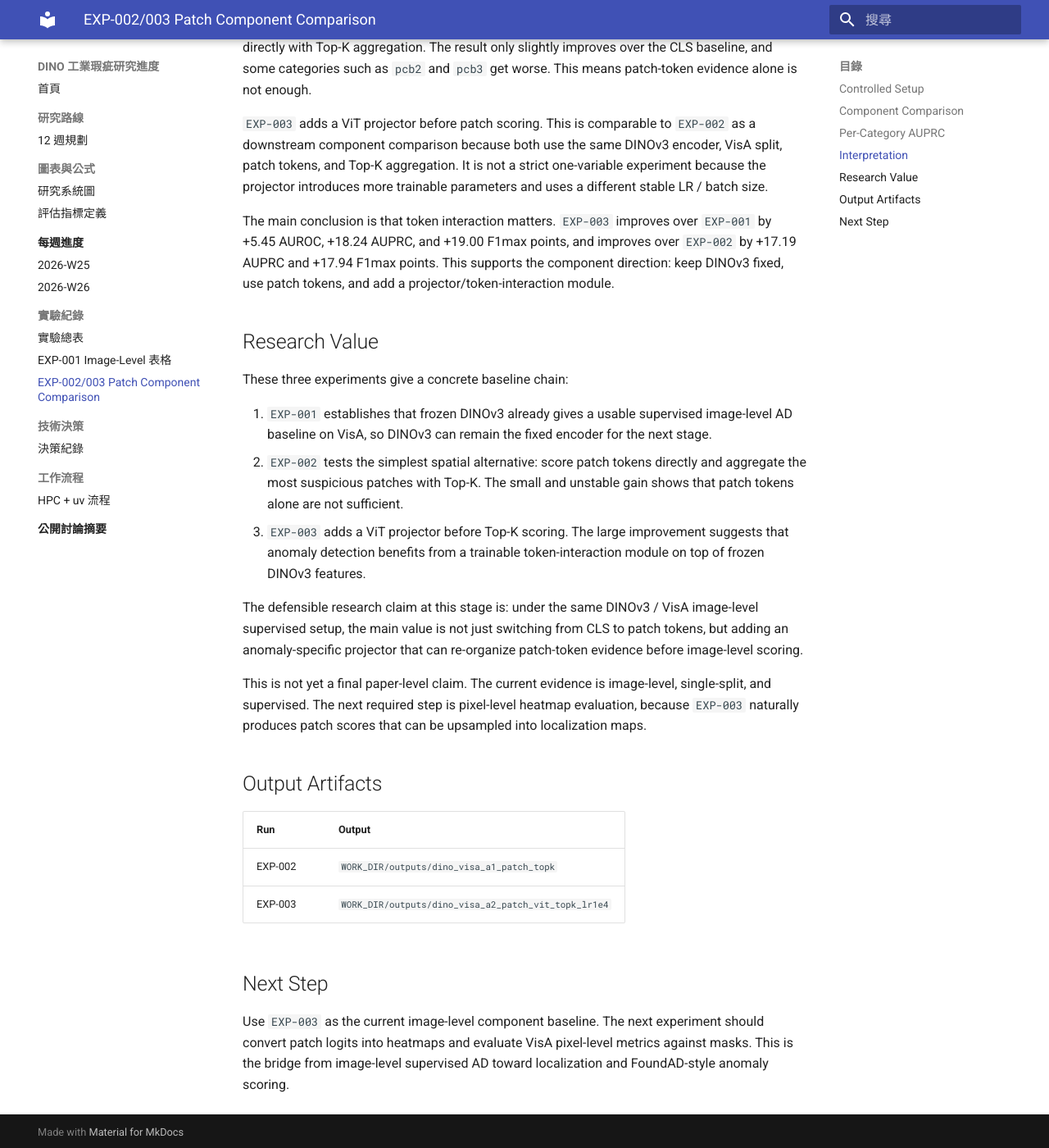
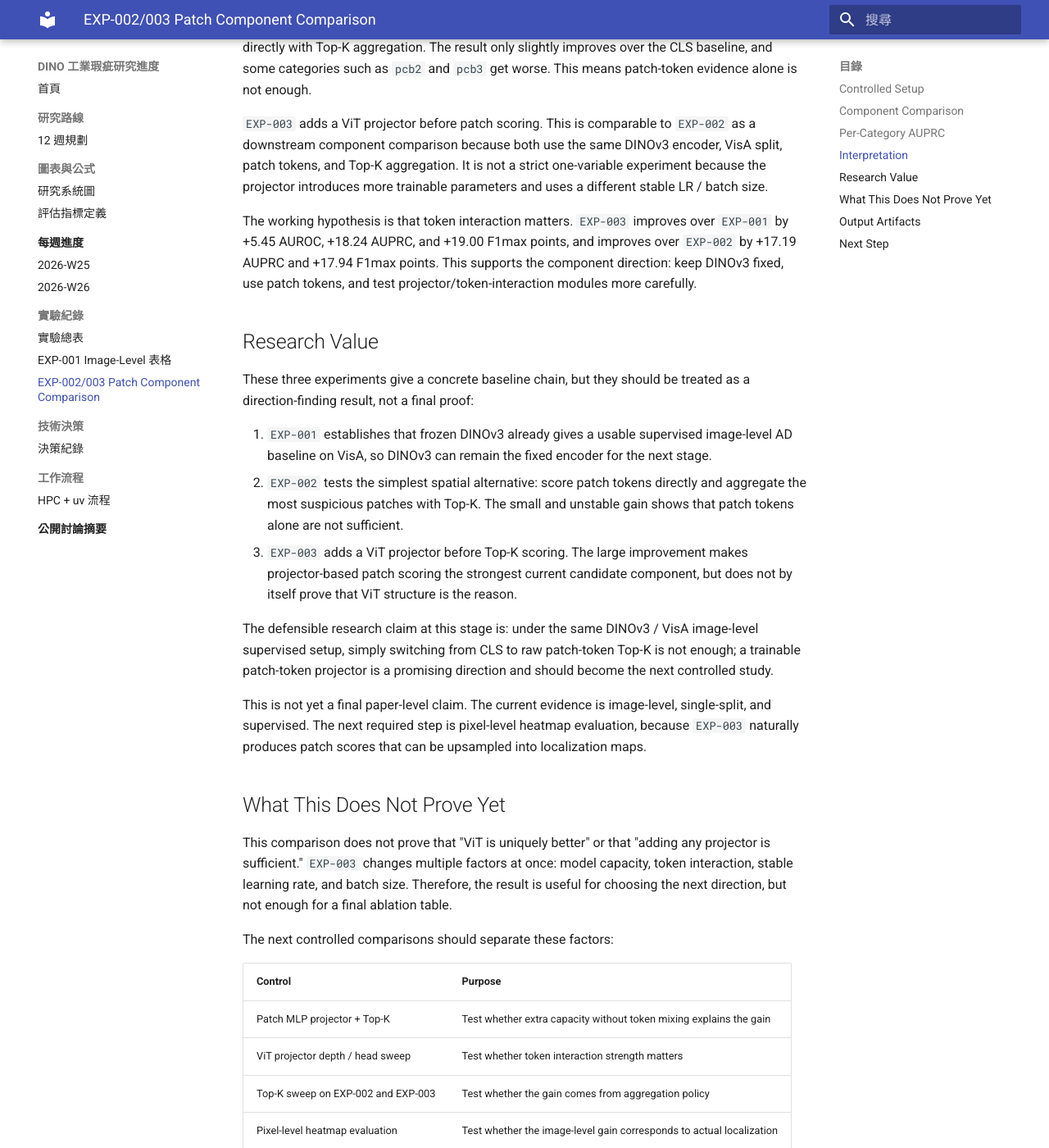
Before and after one commit to LeoGithub1119/foundation-ad-model, an MkDocs documentation site: the page built from docs/experiments/exp-002-003-patch-component-ablation.md, in a window 1280 px wide and 1400 px high, scrolled down 1952 px. Shown: the whole window at 82% size. Built offline with MkDocs 1.6.1 and Material for MkDocs 9.7.7, drawn with Linux system fonts in a browser that asks for light colours; some of the changed text lies outside the part shown.

Commit message:
Tighten projector comparison claim

```diff
--- a/docs/experiments/exp-002-003-patch-component-ablation.md
+++ b/docs/experiments/exp-002-003-patch-component-ablation.md
@@ -46,19 +46,32 @@
 
 `EXP-003` adds a ViT projector before patch scoring. This is comparable to `EXP-002` as a downstream component comparison because both use the same DINOv3 encoder, VisA split, patch tokens, and Top-K aggregation. It is not a strict one-variable experiment because the projector introduces more trainable parameters and uses a different stable LR / batch size.
 
-The main conclusion is that token interaction matters. `EXP-003` improves over `EXP-001` by +5.45 AUROC, +18.24 AUPRC, and +19.00 F1max points, and improves over `EXP-002` by +17.19 AUPRC and +17.94 F1max points. This supports the component direction: keep DINOv3 fixed, use patch tokens, and add a projector/token-interaction module.
+The working hypothesis is that token interaction matters. `EXP-003` improves over `EXP-001` by +5.45 AUROC, +18.24 AUPRC, and +19.00 F1max points, and improves over `EXP-002` by +17.19 AUPRC and +17.94 F1max points. This supports the component direction: keep DINOv3 fixed, use patch tokens, and test projector/token-interaction modules more carefully.
 
 ## Research Value
 
-These three experiments give a concrete baseline chain:
+These three experiments give a concrete baseline chain, but they should be treated as a direction-finding result, not a final proof:
 
 1. `EXP-001` establishes that frozen DINOv3 already gives a usable supervised image-level AD baseline on VisA, so DINOv3 can remain the fixed encoder for the next stage.
 2. `EXP-002` tests the simplest spatial alternative: score patch tokens directly and aggregate the most suspicious patches with Top-K. The small and unstable gain shows that patch tokens alone are not sufficient.
-3. `EXP-003` adds a ViT projector before Top-K scoring. The large improvement suggests that anomaly detection benefits from a trainable token-interaction module on top of frozen DINOv3 features.
+3. `EXP-003` adds a ViT projector before Top-K scoring. The large improvement makes projector-based patch scoring the strongest current candidate component, but does not by itself prove that ViT structure is the reason.
 
-The defensible research claim at this stage is: under the same DINOv3 / VisA image-level supervised setup, the main value is not just switching from CLS to patch tokens, but adding an anomaly-specific projector that can re-organize patch-token evidence before image-level scoring.
+The defensible research claim at this stage is: under the same DINOv3 / VisA image-level supervised setup, simply switching from CLS to raw patch-token Top-K is not enough; a trainable patch-token projector is a promising direction and should become the next controlled study.
 
 This is not yet a final paper-level claim. The current evidence is image-level, single-split, and supervised. The next required step is pixel-level heatmap evaluation, because `EXP-003` naturally produces patch scores that can be upsampled into localization maps.
+
+## What This Does Not Prove Yet
+
+This comparison does not prove that "ViT is uniquely better" or that "adding any projector is sufficient." `EXP-003` changes multiple factors at once: model capacity, token interaction, stable learning rate, and batch size. Therefore, the result is useful for choosing the next direction, but not enough for a final ablation table.
+
+The next controlled comparisons should separate these factors:
+
+| Control | Purpose |
+| --- | --- |
+| Patch MLP projector + Top-K | Test whether extra capacity without token mixing explains the gain |
+| ViT projector depth / head sweep | Test whether token interaction strength matters |
+| Top-K sweep on EXP-002 and EXP-003 | Test whether the gain comes from aggregation policy |
+| Pixel-level heatmap evaluation | Test whether the image-level gain corresponds to actual localization |
 
 ## Output Artifacts
 
@@ -69,4 +82,4 @@ This is not yet a final paper-level claim. The current evidence is image-level,
 
 ## Next Step
 
-Use `EXP-003` as the current image-level component baseline. The next experiment should convert patch logits into heatmaps and evaluate VisA pixel-level metrics against masks. This is the bridge from image-level supervised AD toward localization and FoundAD-style anomaly scoring.
+Use `EXP-003` as the current image-level component baseline, but do not present it as a final proof. The next experiment should convert patch logits into heatmaps and evaluate VisA pixel-level metrics against masks, while also preparing parameter-matched controls such as patch MLP projector + Top-K. This is the bridge from image-level supervised AD toward localization and FoundAD-style anomaly scoring.
```
Also changed, not shown: docs/weekly/2026-W26.md (+3 -2 lines).
